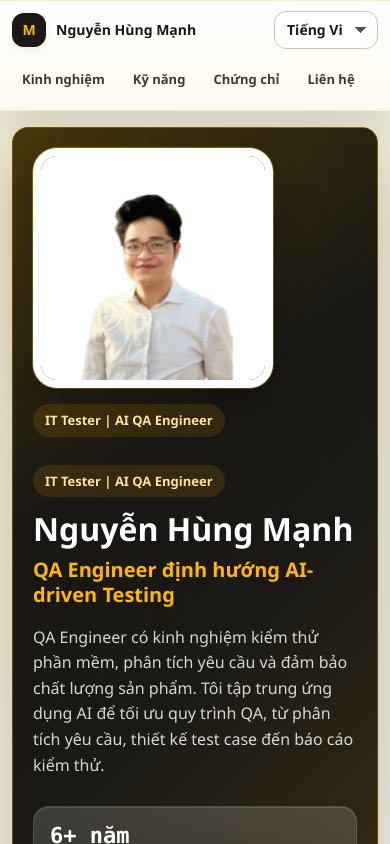
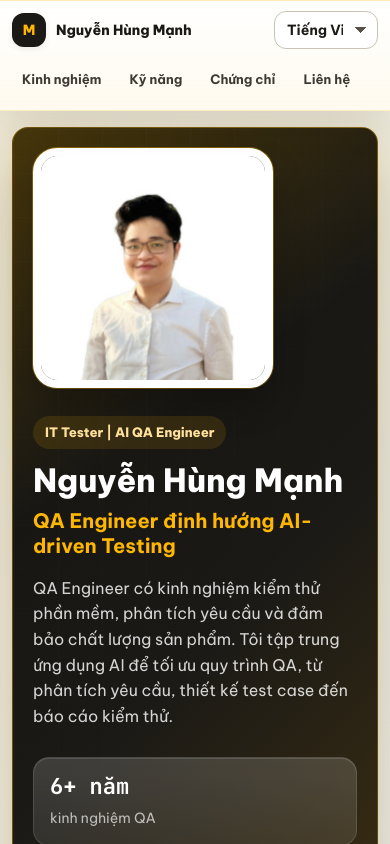
Before and after one commit to hungmanh0206/nguyenhungmanh-cv, a Next.js app: page / in a window 390 px wide. Shown: the top 844 px of the page. Built offline with nearby package versions, Linux system fonts and the light colour scheme.

Commit message:
Fix mobile badge and font consistency

```diff
--- a/app/globals.css
+++ b/app/globals.css
@@ -31,8 +31,6 @@
   --surface-dark: var(--ink-900);
   --border-subtle: var(--ink-200);
   --border-default: var(--ink-300);
-  --font-sans: "Be Vietnam Pro", "Segoe UI", Arial, sans-serif;
-  --font-mono: "JetBrains Mono", "Cascadia Mono", Consolas, monospace;
   --radius-sm: 8px;
   --radius-md: 12px;
   --radius-lg: 16px;
@@ -63,7 +61,8 @@ body {
     linear-gradient(215deg, rgba(42, 111, 219, 0.08) 8%, transparent 31%),
     linear-gradient(180deg, #fffdf7 0%, var(--ink-50) 42%, #f7f1e6 100%);
   color: var(--text-primary);
-  font-family: var(--font-sans);
+  font-family: var(--font-be-vietnam-pro), "Be Vietnam Pro", "Segoe UI", Arial,
+    sans-serif;
   font-size: 16px;
   line-height: 1.6;
   text-rendering: optimizeLegibility;
@@ -282,6 +281,7 @@ p {
   font-size: 13px;
   font-weight: 800;
   letter-spacing: 0;
+  white-space: nowrap;
 }
 
 .hero-copy {
@@ -335,7 +335,8 @@ p {
 .hero-stats strong {
   display: block;
   color: var(--white);
-  font-family: var(--font-mono);
+  font-family: var(--font-jetbrains-mono), "JetBrains Mono", "Cascadia Mono",
+    Consolas, monospace;
   font-size: 22px;
   line-height: 1.2;
 }
@@ -641,7 +642,8 @@ time,
 .awards-list span {
   flex: 0 0 auto;
   color: var(--sapp-gold-700);
-  font-family: var(--font-mono);
+  font-family: var(--font-jetbrains-mono), "JetBrains Mono", "Cascadia Mono",
+    Consolas, monospace;
   font-size: 14px;
   font-weight: 800;
   white-space: nowrap;
@@ -896,6 +898,10 @@ time,
     width: min(260px, 100%);
   }
 
+  .hero-media span {
+    display: none;
+  }
+
   .hero-copy h1 {
     font-size: 40px;
   }
--- a/app/layout.tsx
+++ b/app/layout.tsx
@@ -1,5 +1,20 @@
 import type { Metadata } from "next";
+import { Be_Vietnam_Pro, JetBrains_Mono } from "next/font/google";
 import "./globals.css";
+
+const beVietnamPro = Be_Vietnam_Pro({
+  variable: "--font-be-vietnam-pro",
+  subsets: ["latin", "vietnamese"],
+  weight: ["400", "500", "600", "700", "800"],
+  display: "swap",
+});
+
+const jetBrainsMono = JetBrains_Mono({
+  variable: "--font-jetbrains-mono",
+  subsets: ["latin"],
+  weight: ["400", "500", "600", "700"],
+  display: "swap",
+});
 
 export const metadata: Metadata = {
   title: "Nguyễn Hùng Mạnh | QA Engineer & AI Testing",
@@ -18,7 +33,9 @@ export default function RootLayout({
 }>) {
   return (
     <html lang="vi">
-      <body>{children}</body>
+      <body className={`${beVietnamPro.variable} ${jetBrainsMono.variable}`}>
+        {children}
+      </body>
     </html>
   );
 }
```
